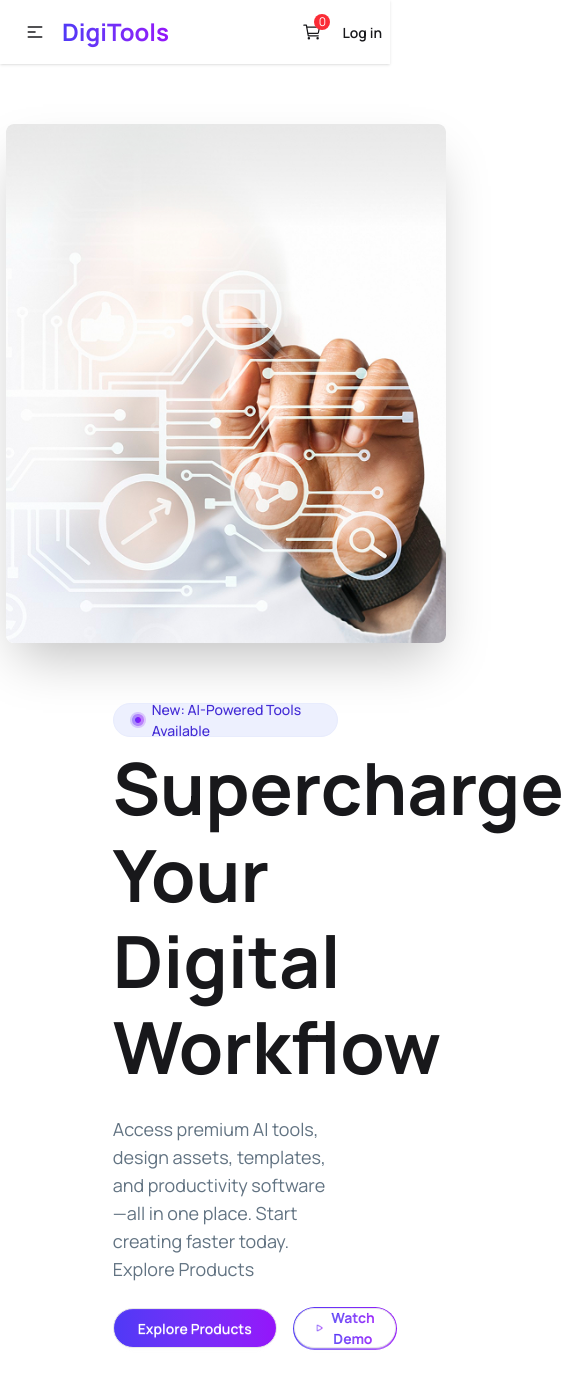
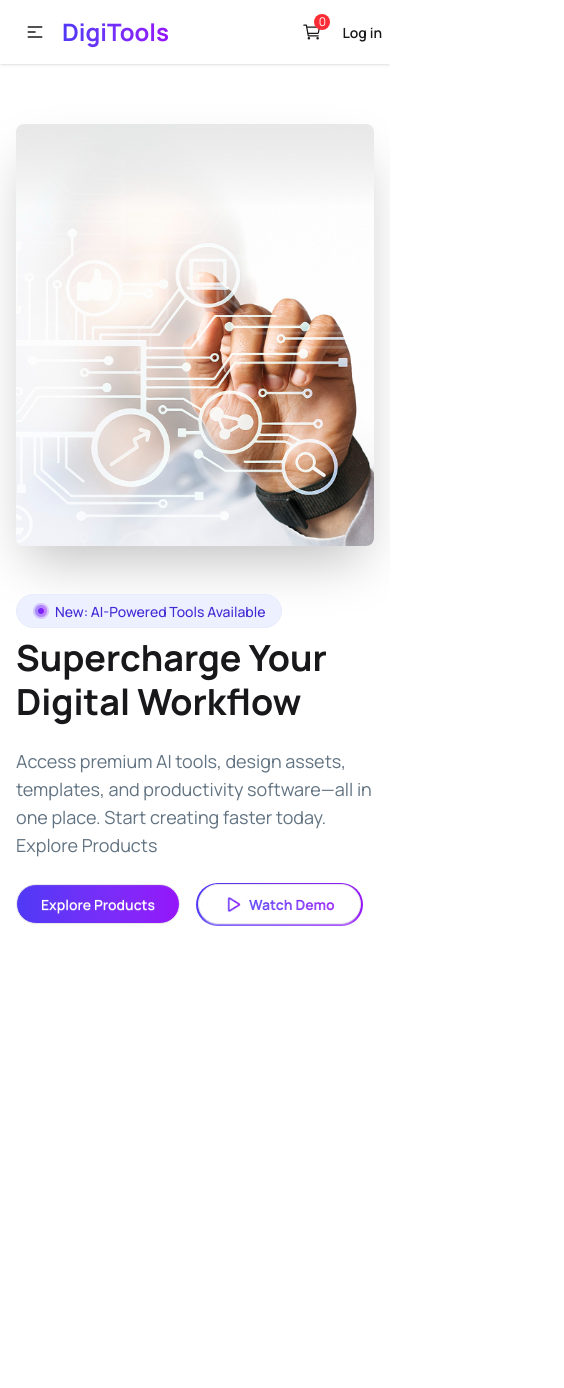
Before and after one commit to Morshedul-developer/digitools-platform, a React (Vite) app: page / in a window 390 px wide. Shown: the top 1388 px of the page, 564 px wide, since content can reach past the window. After the commit the page ends 986 px from the top, so only its background shows below. Built offline with nearby package versions, Linux system fonts and the light colour scheme.

Commit message:
made the banner section responsive

```diff
--- a/src/components/Banner/Banner.jsx
+++ b/src/components/Banner/Banner.jsx
@@ -4,18 +4,17 @@ import Play from "../../assets/play.png";
 
 const Banner = () => {
   return (
-    <div className="hero py-15 max-w-7xl mx-auto">
-      <div className="flex items-center justify-between flex-col-reverse gap-15 lg:flex-row lg:gap-0">
-
-        <div className="w-1/2">
+    <div className="px-4 py-15 max-w-7xl mx-auto">
+      <div className="flex items-center justify-between flex-col-reverse gap-12 lg:flex-row lg:gap-20">
+        <div className="">
           <div class="badge badge-soft badge-primary gap-1.5 font-medium py-4 px-4 rounded-full mb-2">
             <img src={Circle} alt="" />
             New: AI-Powered Tools Available
           </div>
-          <h1 className="text-7xl font-bold leading-[1.2]">
+          <h1 className="text-4xl lg:text-7xl font-bold leading-[1.2]">
             Supercharge Your Digital Workflow
           </h1>
-          <p className="py-6 text-[#627382] text-lg">
+          <p className="py-6 text-[#627382] text-lg max-w-150">
             Access premium AI tools, design assets, templates, and productivity
             software—all in one place. Start creating faster today. Explore
             Products
@@ -26,14 +25,19 @@ const Banner = () => {
             </button>
             <div className="rounded-full bg-linear-to-r from-[#4F39F6] to-[#9514FA] p-[1.5px] hover:-translate-y-1 hover:shadow-lg hover:shadow-[#4F39F6]/40 transition-all duration-300 active:translate-y-0 active:scale-95">
               <button className="btn rounded-full bg-white px-6 text-white flex items-center gap-2 ">
-                <img className="max-w-[15%]" src={Play} alt="" /> <span className="bg-linear-to-r from-[#4F39F6] to-[#9514FA] bg-clip-text text-transparent font-bold">Watch Demo</span>
+                <img className="w-[15%]" src={Play} alt="" />{" "}
+                <span className="bg-linear-to-r from-[#4F39F6] to-[#9514FA] bg-clip-text text-transparent font-bold">
+                  Watch Demo
+                </span>
               </button>
             </div>
           </div>
         </div>
-        <div>
-            <img src={BannerImage} className="max-w-110 rounded-lg shadow-2xl" />
-        </div>
+
+        <img
+          src={BannerImage}
+          className="w-full lg:max-w-110 rounded-lg shadow-2xl"
+        />
       </div>
     </div>
   );
```
